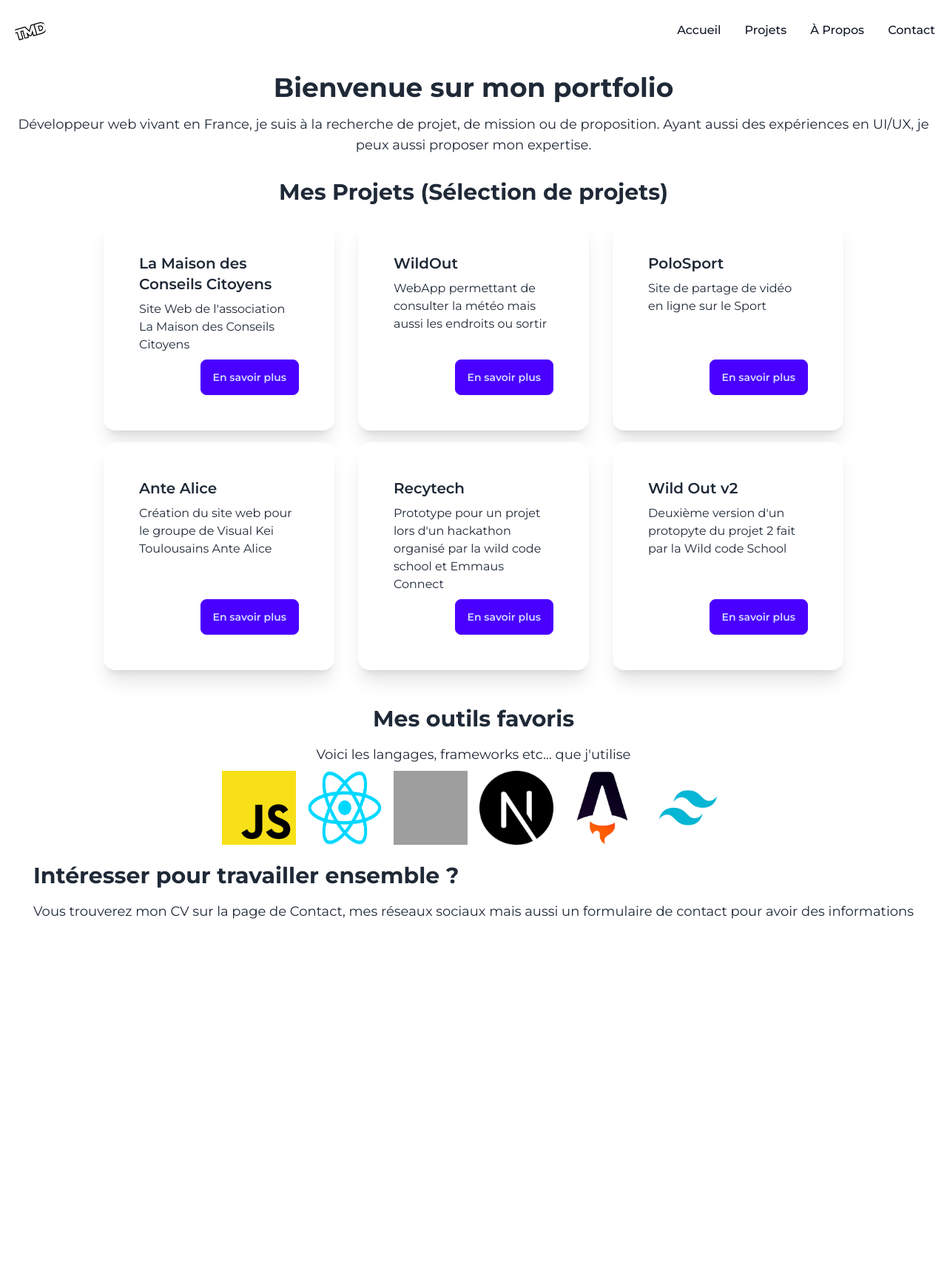
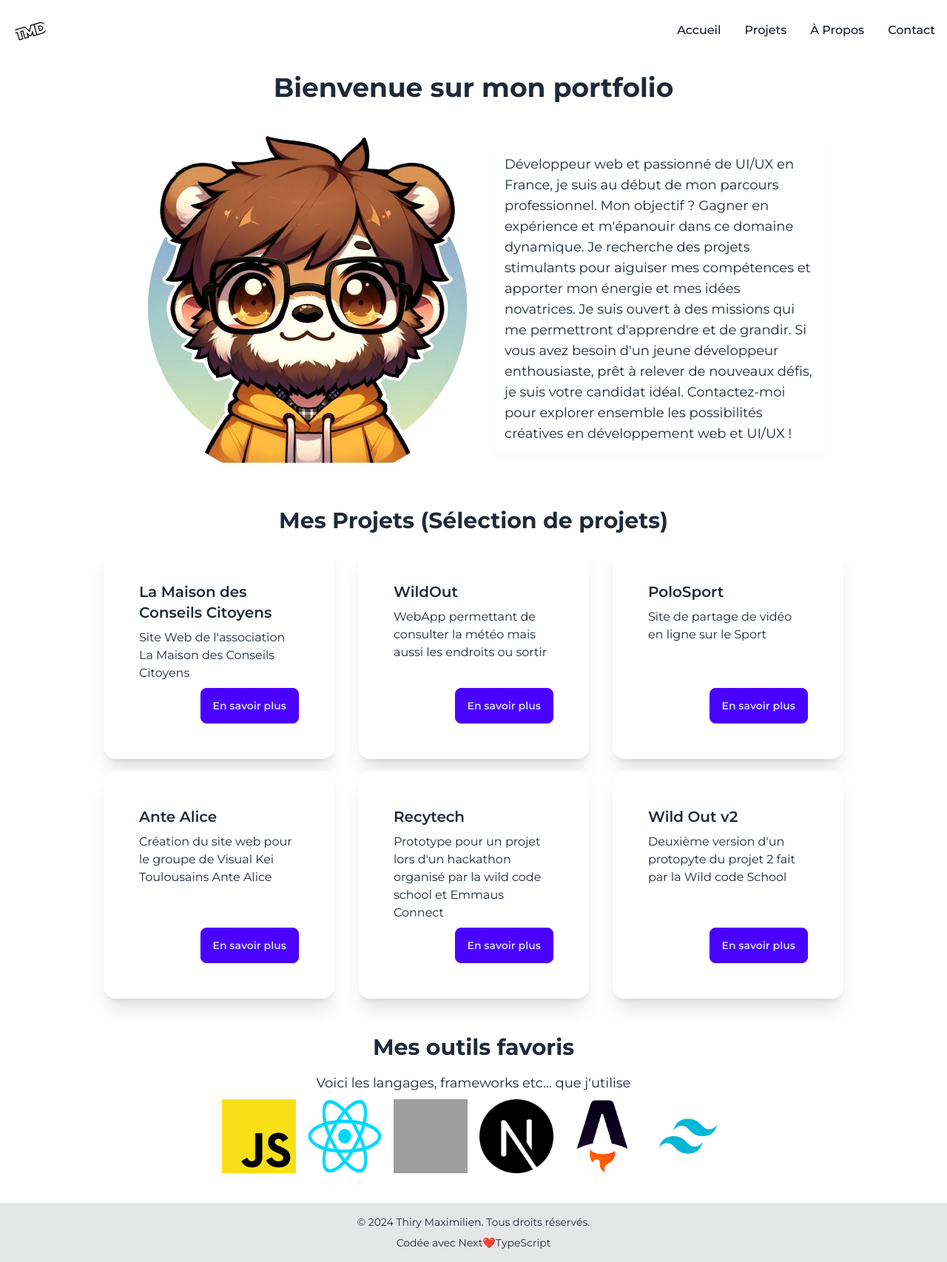
Before and after one commit to zeitounmax/portfolio-zeitoun, a Next.js app: page / in a window 1280 px wide. Shown: the whole page at 74% size. Before the commit the page ends 1262 px from the top, so only its background shows below. Built offline with nearby package versions, Linux system fonts and the light colour scheme; grey boxes are pictures that could not be loaded.

Commit message:
homepage add avatar

```diff
--- a/src/app/layout.tsx
+++ b/src/app/layout.tsx
@@ -2,6 +2,7 @@ import type { Metadata } from "next";
 import { Montserrat } from "next/font/google";
 import "./globals.css";
 import Navbar from "../components/common/navbar";
+import Footer from "@/components/common/footer";
 
 const montserrat = Montserrat({ subsets: ["latin"] });
 
@@ -19,7 +20,7 @@ export default function RootLayout({
     <html lang="en">
       <body className={montserrat.className}>
         <Navbar />
-        {children}
+        {children} <Footer />
       </body>
     </html>
   );
--- a/src/app/page.tsx
+++ b/src/app/page.tsx
@@ -6,15 +6,31 @@ import logohomedata from "@/data/logoHomeData";
 const home = () => {
   return (
     <div className="flex flex-col items-center p-4">
-      <div className="text-center mb-8 w-full">
-        <h1 className="text-4xl font-bold mb-4">Bienvenue sur mon portfolio</h1>
-        <p className="text-lg">
-          Développeur web vivant en France, je suis à la recherche de projet, de
-          mission ou de proposition. Ayant aussi des expériences en UI/UX, je
-          peux aussi proposer mon expertise.
+      <h1 className="text-4xl font-bold mb-4">Bienvenue sur mon portfolio</h1>
+
+      <div className="mb-8 w-full flex flex-col md:flex-row justify-center items-center">
+        <div className="flex justify-center mb-4 md:mb-0">
+          <Image
+            src="/avatar.png"
+            alt="logo du groupe"
+            width={150}
+            height={150}
+            className="rounded-full w-24 h-24 md:w-36 md:h-36"
+            layout="responsive"
+          />
+        </div>
+        <p className="text-lg text-center md:text-left p-4  rounded shadow-sm max-w-md mx-auto md:mx-0">
+          Développeur web et passionné de UI/UX en France, je suis au début de
+          mon parcours professionnel. Mon objectif ? Gagner en expérience et
+          m&apos;épanouir dans ce domaine dynamique. Je recherche des projets
+          stimulants pour aiguiser mes compétences et apporter mon énergie et
+          mes idées novatrices. Je suis ouvert à des missions qui me permettront
+          d&apos;apprendre et de grandir. Si vous avez besoin d&apos;un jeune
+          développeur enthousiaste, prêt à relever de nouveaux défis, je suis
+          votre candidat idéal. Contactez-moi pour explorer ensemble les
+          possibilités créatives en développement web et UI/UX !
         </p>
       </div>
-
       <div className="mb-8 w-full">
         <h1 className="text-3xl font-bold mb-4 text-center">
           Mes Projets (Sélection de projets)
@@ -53,15 +69,6 @@ const home = () => {
           ))}
         </div>
       </div>
-      <div>
-        <h1 className="text-3xl font-bold mb-4">
-          Intéresser pour travailler ensemble ?
-        </h1>
-        <p className="text-lg">
-          Vous trouverez mon CV sur la page de Contact, mes réseaux sociaux mais
-          aussi un formulaire de contact pour avoir des informations
-        </p>
-      </div>
     </div>
   );
 };
--- /dev/null
+++ b/src/components/common/footer.tsx
@@ -0,0 +1,19 @@
+import React from "react";
+
+const Footer: React.FC = () => {
+  return (
+    <footer className="footer footer-center p-4 bg-base-300 text-base-content">
+      <div>
+        <p>
+          &copy; {new Date().getFullYear()} Thiry Maximilien. Tous droits
+          réservés.
+        </p>
+        <div>
+          <p>Codée avec Next❤️TypeScript</p>
+        </div>
+      </div>
+    </footer>
+  );
+};
+
+export default Footer;
```
Also changed, not shown: public/avatar.png (added).
